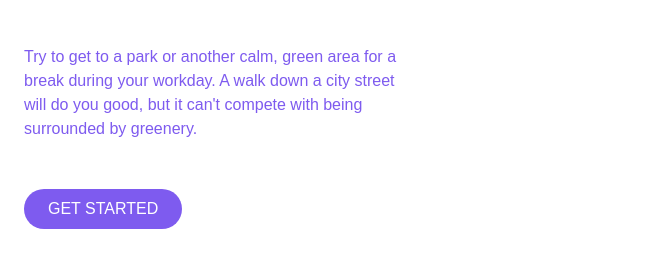
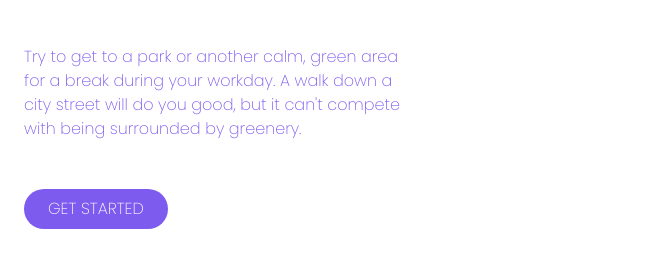
Before and after one commit to monis8khan/tailwind-template, a website: page index.html in a window 1280 px wide. Shown: the part 318-590 px from the top of the page, 0-655 px from the left. Drawn offline with Linux system fonts and the light colour scheme.

Commit message:
added poppins font

```diff
--- a/index.html
+++ b/index.html
@@ -10,7 +10,7 @@
     <title>Manage Landing Page</title>
 </head>
 
-<body>
+<body class="font-Poppins">
     <!-- navbar -->
     <nav class="relative container p-6 mx-auto">
         <!-- flex container -->
@@ -42,7 +42,7 @@
                 <h1 class="max-w-md text-4xl font-bold text-center md:text-5xl md:text-left">
                     Bring Everyone Together To Build Better Products
                 </h1>
-                <p class="max-w-sm text-center font-lean text-secondary-col md:text-left">
+                <p class="max-w-sm text-center font-lean text-secondary-col md:text-left font-Poppins">
                     Try to get to a park or another calm, green area for a break during your workday. A walk down a city
                     street will do you good, but it can't compete with being surrounded by greenery.
                 </p>
--- a/input.css
+++ b/input.css
@@ -1,3 +1,5 @@
+@import url('https://fonts.googleapis.com/css2?family=Poppins:wght@200&display=swap');
+
 @tailwind base;
 @tailwind components;
 @tailwind utilities;
--- a/tailwind.config.js
+++ b/tailwind.config.js
@@ -2,7 +2,7 @@
 module.exports = {
   content: ['./*.html'],
   theme: {
-    screen:{
+    screen: {
       sm: '460px',
       md: '760px',
       lg: '976px',
@@ -13,15 +13,14 @@
       'secondary-col': '#7e5bef',
       'tertiary-col': '#ff49db',
       'white': '#ffffff',
-      'transparent':  'hsla(120, 60%, 70%, 0.0)',
+      'transparent': 'hsla(120, 60%, 70%, 0.0)',
       'yellow': '#ffc82c',
       'gray-dark': '#273444',
       'gray': '#8492a6',
       'gray-light': 'rgba(0, 160, 235, 0.3)',
     },
     fontFamily: {
-      sans: ['Graphik', 'sans-serif'],
-      serif: ['Merriweather', 'serif'],
+      Poppins: ['Poppins', "sans-serif"],
     },
     extend: {
       spacing: {
```
Also changed, not shown: css/main.css.
